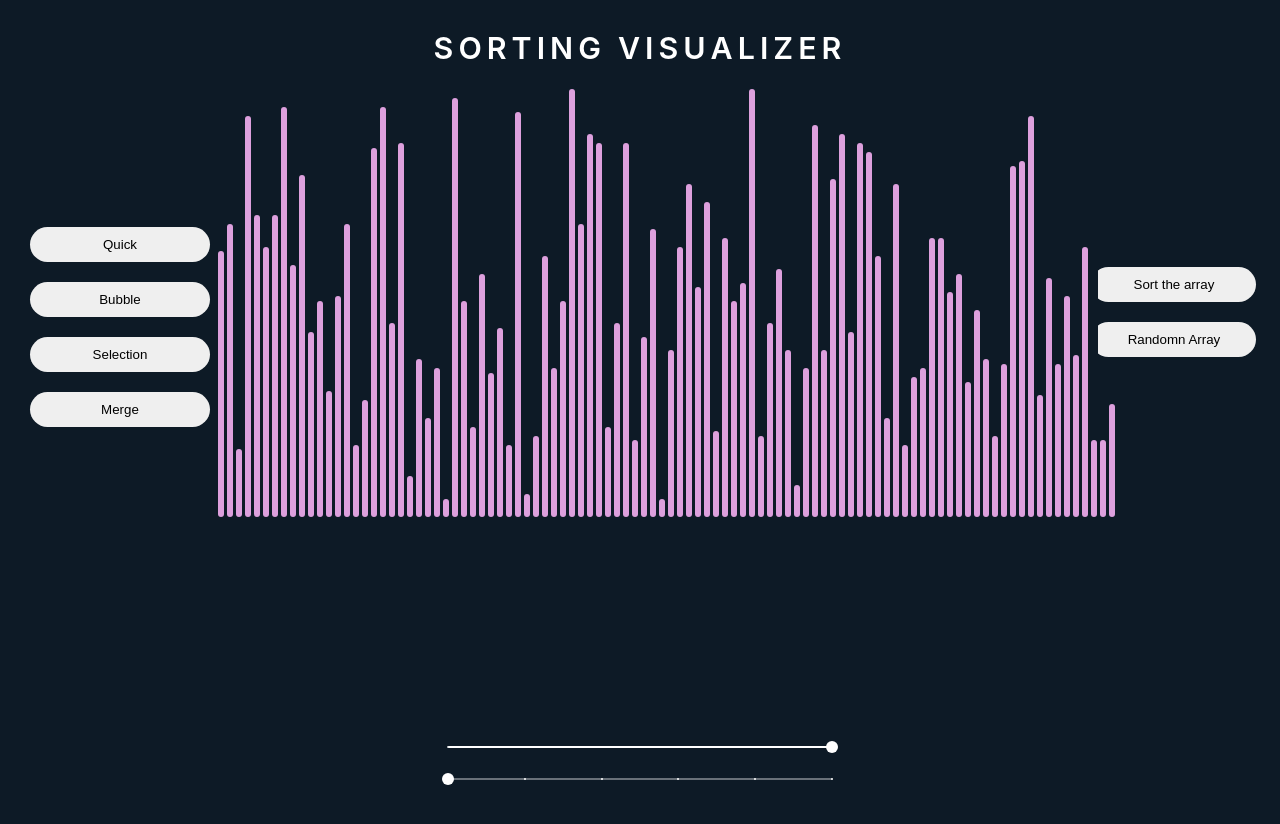
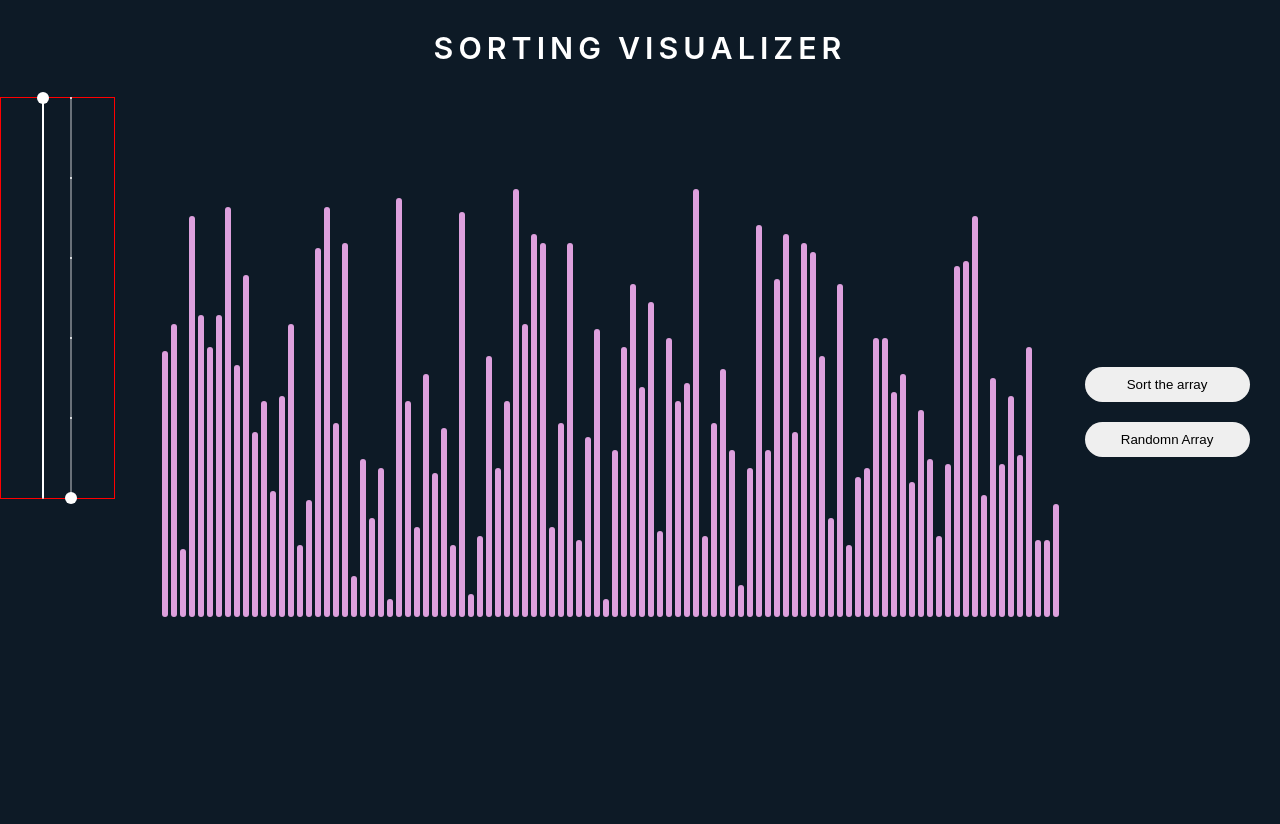
Before and after one commit to bharadwaj-bhat/Sorting_Algorithm_Visualizer, a React (Create React App) app: page / in a window 1280 px wide. Shown: the top 824 px of the page. Built offline with nearby package versions, Linux system fonts and the light colour scheme.

Commit message:
reverting to previos

```diff
--- a/src/App.js
+++ b/src/App.js
@@ -133,7 +133,7 @@ function App() {
         </div>
       </div>
       <div className={styles.App}>
-        <div className={styles.nav}>
+        {/* <div className={styles.nav}>
           <Link to="/">
             <button> Quick </button>
           </Link>
@@ -146,7 +146,7 @@ function App() {
           <Link to="/mergeSort">
             <button> Merge </button>
           </Link>
-        </div>
+        </div> */}
         <div className={styles.slider}>
           <ThemeProvider theme={theme}>
             <Slider
@@ -158,6 +158,12 @@ function App() {
               max={100}
               size="small"
               color="secondary"
+              orientation="vertical"
+              sx={{
+                '& input[type="range"]': {
+                  WebkitAppearance: "slider-vertical",
+                },
+              }}
             />
             <Slider
               onChange={handleTimer}
@@ -168,6 +174,12 @@ function App() {
               max={10}
               size="small"
               color="secondary"
+              orientation="vertical"
+              sx={{
+                '& input[type="range"]': {
+                  WebkitAppearance: "slider-vertical",
+                },
+              }}
             />
           </ThemeProvider>
         </div>
--- a/src/App.module.css
+++ b/src/App.module.css
@@ -6,10 +6,11 @@ body {
 .App {
   /* text-align: center; */
   display: grid;
+  /* flex-direction: column; */
   grid-template-columns: 1fr 10fr;
   justify-content: center;
   position: relative;
-  margin-top: -100px;
+  /* margin-top: -100px; */
   height: 100vh;
   gap: 20px;
   /* border: 1px solid red; */
@@ -30,13 +31,15 @@ body {
 
 .nav {
   height: 200px;
-  margin-top: 230px;
+  width: 50%;
+  margin: auto;
+  margin-top: 330px;
   display: flex;
-  flex-direction: column;
-  justify-content: space-between;
+  position: absolute;
+  /* flex-direction: row; */
+  /* justify-content: space-between; */
+  border: 1px solid red;
   align-items: center;
-  margin-left: 30px;
-  margin-right: -15px;
 }
 
 .nav button {
@@ -60,12 +63,14 @@ body {
 }
 
 .slider {
-  width: 30%;
-  position: absolute;
-  left: 35%;
-  bottom: 0%;
+  /* position: absolute; */
+  border: 1px solid red;
   color: white;
-  margin-top: -200px;
+  height: 400px;
+  display: flex;
+  justify-content: center;
+  align-items: center;
+  /* transform: rotateZ(90deg); */
 }
 .buttonDiv {
   display: flex;
--- a/src/Components/QuickSort.jsx
+++ b/src/Components/QuickSort.jsx
@@ -66,7 +66,6 @@ export const QuickSort = ({ wait, generateArray, arr }) => {
         {nums &&
           nums.map((n, i) => (
             <div
-              // key={uuid()}
               style={{
                 background:
                   i === active || i === active2
@@ -76,9 +75,7 @@ export const QuickSort = ({ wait, generateArray, arr }) => {
                     : "#dda0dd",
                 height: `${n * 4.5}px`,
               }}
-            >
-              {/* {n} */}
-            </div>
+            ></div>
           ))}
       </div>
       <div className={styles.buttonDiv}>
--- a/src/Components/SelectionSort.jsx
+++ b/src/Components/SelectionSort.jsx
@@ -9,7 +9,6 @@ export const SelectionSort = ({ wait, generateArray, arr }) => {
   const [current, setCurrent] = useState(null);
 
   useEffect(() => {
-    // let arr = generateArray();
     setNums(arr);
   }, [arr]);
 
```
